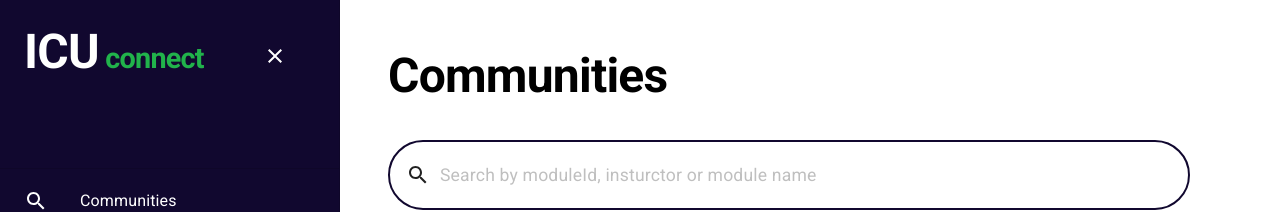
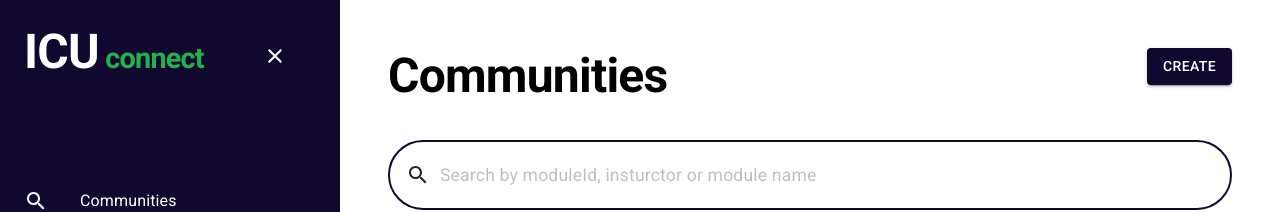
Before and after one commit to The-Agile-Avengers/icu-connect-frontend, a React (Create React App) app: page /communities in a window 1280 px wide. Shown: the top 212 px of the page. Built offline with nearby package versions, Linux system fonts and the light colour scheme; no server answers; sample sign-in values are in the browser's storage.

Commit message:
add create new community button in header

```diff
--- a/src/components/shared/Layout.tsx
+++ b/src/components/shared/Layout.tsx
@@ -1,5 +1,5 @@
-import { CssBaseline, ThemeProvider } from "@mui/material";
-import React from "react";
+import { CssBaseline, ThemeProvider, useMediaQuery } from "@mui/material";
+import React, { ReactElement, useEffect, useState } from "react";
 import theme from "../../design/theme";
 import Navbar from "../navbar/Navbar";
 import Box from "@mui/material/Box";
@@ -8,11 +8,31 @@ import { PageTitle } from "../../design/typography";
 interface IProps {
   children?: React.ReactNode;
   title?: string;
+  // eslint-disable-next-line @typescript-eslint/no-explicit-any
+  button?: ReactElement<any, any>;
 }
 
 export type { IProps };
 
-const Layout: React.FC<IProps> = ({ children, title }: IProps) => (
+const Layout: React.FC<IProps> = ({ children, title, button }: IProps) => {
+  const [showButton, setShowButton] = useState<boolean>(false);
+
+  useEffect(() => {
+    const handleResize = () => {
+      setShowButton(window.innerWidth > 600);
+    };
+
+    // Call handleResize initially and add event listener for resize
+    handleResize();
+    window.addEventListener("resize", handleResize);
+
+    // Cleanup the event listener on component unmount
+    return () => {
+      window.removeEventListener("resize", handleResize);
+    };
+  }, []);
+
+  return (
     <ThemeProvider theme={theme}>
       <Box sx={{ display: "flex" }}>
         <Navbar />
@@ -20,7 +40,17 @@ const Layout: React.FC<IProps> = ({ children, title }: IProps) => (
         <Box
           sx={{ display: "flex", flexDirection: "column", p: 6, width: "100%" }}
         >
+          <header
+            style={{
+              display: "flex",
+              flexDirection: "row",
+              justifyContent: "space-between",
+              alignItems: "center",
+            }}
+          >
             {title && <PageTitle title={title} />}
+            {showButton && <div style={{ alignSelf: "start" }}>{button}</div>}
+          </header>
           <Box
             component="main"
             sx={{
@@ -34,5 +64,6 @@ const Layout: React.FC<IProps> = ({ children, title }: IProps) => (
       </Box>
     </ThemeProvider>
   );
+};
 
 export default Layout;
--- a/src/pages/Communities.tsx
+++ b/src/pages/Communities.tsx
@@ -47,17 +47,21 @@ const Communities: React.FC = () => {
   }
 
   return (
-    <Layout title="Communities">
+    <Layout
+      title="Communities"
+      button={
+        <Button variant="contained" onClick={goToCreateCommunity}>
+          Create
+        </Button>
+      }
+    >
       {" "}
       <SearchBar
         placeholder="Search by moduleId, insturctor or module name"
         onChange={(event: React.ChangeEvent<HTMLInputElement>) =>
           void getCommunities(event.target.value)
         }
-        width={
-          Math.floor(100 / boxWidthPercentage) * boxWidthPercentage +
-          (Math.floor(100 / boxWidthPercentage) - 1) * 4
-        }
+        width={100}
       />
       <Box sx={{ display: "flex", flexWrap: "wrap", gap: "3em", mt: "2em" }}>
         {communities.map((community, i: number) => (
```
Lines whose indentation alone changed are shown as unchanged.
